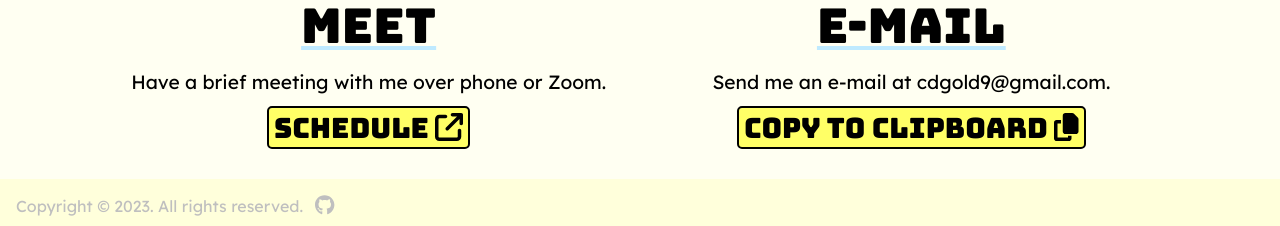
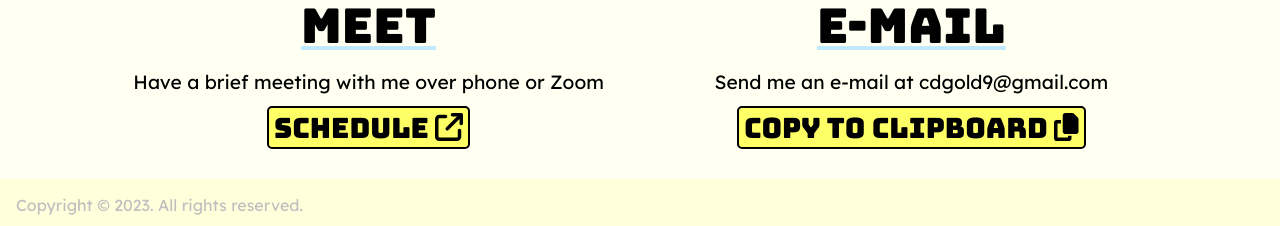
Before and after one commit to cdgold/portfolio-website, a React (Vite) app in the folder personal-portfolio/: page / in a window 1280 px wide. Shown: the part 3079-3305 px from the top of the page. Built offline with nearby package versions, Linux system fonts and the light colour scheme; a web font is replaced by a local one.

Commit message:
google verification

```diff
--- a/personal-portfolio/index.html
+++ b/personal-portfolio/index.html
@@ -4,6 +4,7 @@
     <meta charset="UTF-8" />
     <link rel="icon" type="image/png" href="/favicon.ico">
     <meta name="viewport" content="width=device-width, initial-scale=1.0" />
+    <meta name="google-site-verification" content="Du1NHRDcPO8xL4A0incPokJWuMHzo4fsjzvudZUPy4w" />
     <link rel="preconnect" href="https://fonts.googleapis.com">
     <link rel="preconnect" href="https://fonts.gstatic.com" crossorigin>
     <link href="https://fonts.googleapis.com/css2?family=Bungee&family=Bungee+Inline&family=Bungee+Shade&family=Cabin:ital,wght@0,500;1,500&family=Lexend:wght@300;400;500;700&display=swap" rel="stylesheet">
--- a/personal-portfolio/src/Contact.tsx
+++ b/personal-portfolio/src/Contact.tsx
@@ -129,7 +129,7 @@ const Contact = () => {
               MEET
             </OptionTitle>
             <OptionText>
-              Have a brief meeting with me over phone or Zoom.
+              Have a brief meeting with me over phone or Zoom
             </OptionText>
             <OptionCell>
               <ContactButton onClick={ () => window.open(MEETING_LINK) }>
@@ -144,7 +144,7 @@ const Contact = () => {
             <OptionText>
               {"Send me an e-mail at "}
               <HighlightContainer>
-                <Highlight>cdgold9@gmail.com </Highlight></HighlightContainer>.
+                <Highlight>cdgold9@gmail.com </Highlight></HighlightContainer>
             </OptionText>
             <OptionCell>
               <ContactButton onClick={() => {
--- a/personal-portfolio/src/Footer.tsx
+++ b/personal-portfolio/src/Footer.tsx
@@ -53,9 +53,6 @@ const Footer = () => {
     <FooterDiv>
       <FooterContent>
         Copyright © 2023. All rights reserved.
-        <GithubIcon href="https://github.com/cdgold" >
-          <FontAwesomeIcon icon={faGithub} />
-        </GithubIcon>
       </FooterContent>
     </FooterDiv>
   )
--- a/personal-portfolio/src/LandingBanner.tsx
+++ b/personal-portfolio/src/LandingBanner.tsx
@@ -269,7 +269,12 @@ const ButtonRow = styled.div`
   justify-content: flex-end;
   gap: .5rem;
   margin-top: .75rem;
-  font-size: 32px;
+  @media (min-width: ${MOBILE_CUTOFF}) {
+    font-size: 32px;
+  }
+  @media (max-width: ${MOBILE_CUTOFF}) {
+    font-size: 25px;
+  }
 `
 
 const ButtonLink = styled.a`
--- a/personal-portfolio/src/main.tsx
+++ b/personal-portfolio/src/main.tsx
@@ -1,7 +1,7 @@
 import React from 'react'
 import ReactDOM from 'react-dom/client'
 import App from './App'
-import { ThemeProvider, StyleSheetManager } from "styled-components"
+import { ThemeProvider } from "styled-components"
 import defaultTheme from "./styling/theme"
 
 ReactDOM.createRoot(document.getElementById('root')!).render(
```
